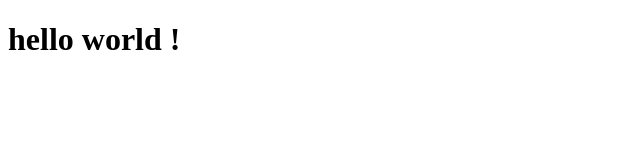
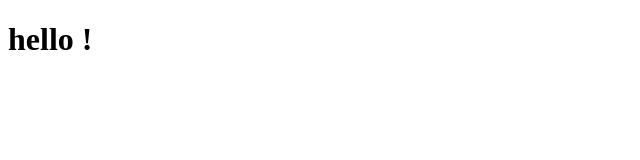
Before and after one commit to MeriemGdara/Al-Tebyen-project, an Angular app in the folder altebyenApp/: page / in a window 1280 px wide. Shown: the top 160 px of the page, without its empty margins (0-640 px from the left). Built offline with nearby package versions, Linux system fonts and the light colour scheme.

Commit message:
hello message

```diff
--- a/altebyenApp/src/app/app.component.html
+++ b/altebyenApp/src/app/app.component.html
@@ -1 +1 @@
-<h1>hello world ! </h1>
+<h1>hello ! </h1>
```
